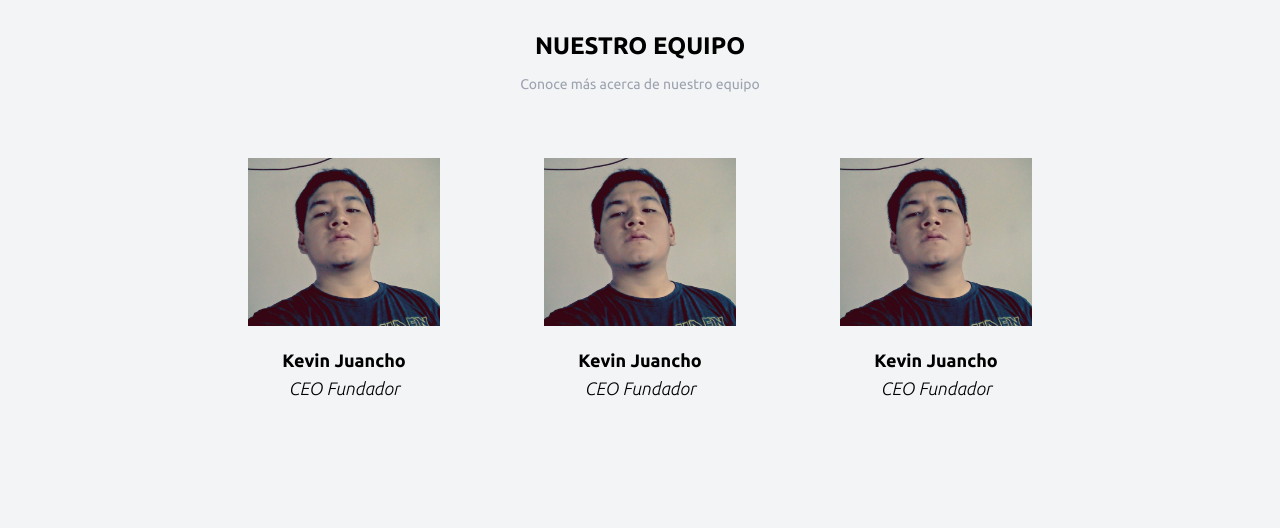
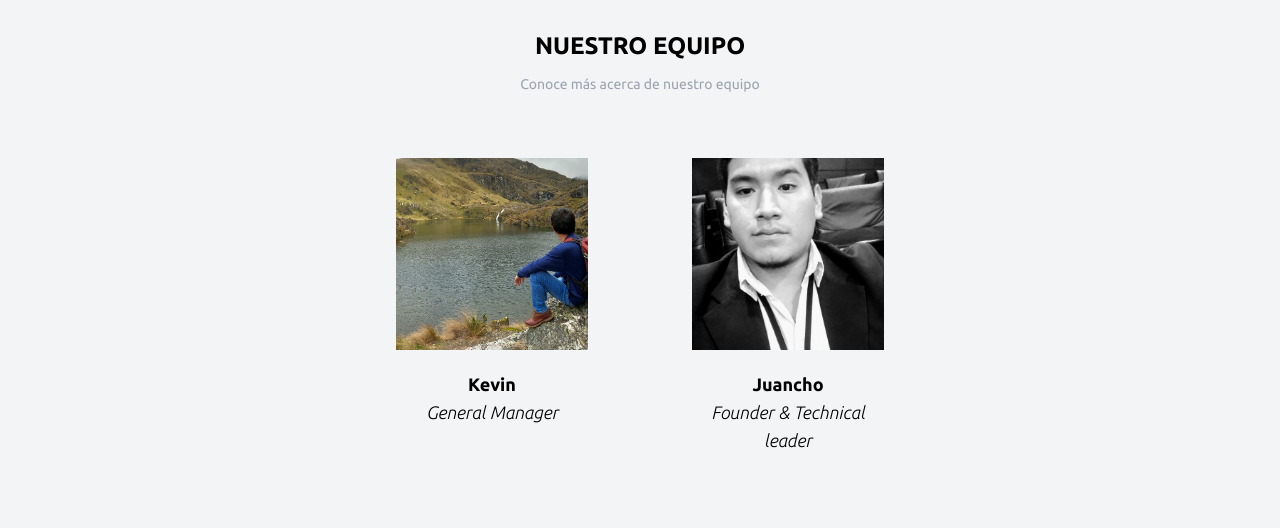
Before and after one commit to wasi-lat/tingotech, a Next.js app: page / in a window 1280 px wide. Shown: the part 5319-5847 px from the top of the page. Built offline with nearby package versions, Linux system fonts and the light colour scheme.

Commit message:
ADD: real photos

```diff
--- a/pages/index.js
+++ b/pages/index.js
@@ -521,52 +521,41 @@ export default function Home() {
               Conoce más acerca de nuestro equipo
             </p>
           </div>
-          <div className="flex flex-col md:flex-row items-center md:justify-center">
-            <div className="w-full md:w-1/5 mx-5 py-6 px-8">
-              <div className="block overflow-hidden">
+          <div className="flex flex-col md:flex-row items-center md:items-start md:justify-center">
+            <Link href="https://pe.linkedin.com/in/kevienfox">
+              <a title="Kevin" target="_blank" rel="noopener noreferrer" className="w-full md:w-1/5 mx-5 py-6 px-8">
+                <div className="block overflow-hidden h-48 w-48 hover:shadow-xl">
                   <img
                     className="object-contain w-full h-full"
-                  src="/img/juancho.png"
-                  alt="Juanco"
+                    src="/img/kevin.jpg"
+                    alt="kevin"
                   />
                 </div>
                 <p className="font-bold text-lg text-center mt-5">
-                Kevin Juancho
+                  Kevin
                 </p>
                 <p className="font-light text-lg italic text-center">
-                CEO Fundador
+                  General Manager
                 </p>
-            </div>
-            <div className="w-full md:w-1/5 mx-5 py-6 px-8">
-              <div className="block overflow-hidden">
+              </a>
+            </Link>
+            <Link href="https://www.linkedin.com/in/paulotijero">
+              <a title="Juan" target="_blank" rel="noopener noreferrer" className="w-full md:w-1/5 mx-5 py-6 px-8">
+                <div className="block overflow-hidden h-48 w-48 hover:shadow-xl">
                   <img
-                  className="object-contain w-full h-full"
-                  src="/img/juancho.png"
-                  alt="Juanco"
+                    className="object-cover w-full h-full"
+                    src="/img/juan.jpg"
+                    alt="Juan"
                   />
                 </div>
                 <p className="font-bold text-lg text-center mt-5">
-                Kevin Juancho
+                  Juancho
                 </p>
                 <p className="font-light text-lg italic text-center">
-                CEO Fundador
+                  Founder & Technical leader
                 </p>
-            </div>
-            <div className="w-full md:w-1/5 mx-5 py-6 px-8">
-              <div className="block overflow-hidden">
-                <img
-                  className="object-contain w-full h-full"
-                  src="/img/juancho.png"
-                  alt="Juanco"
-                />
-              </div>
-              <p className="font-bold text-lg text-center mt-5">
-                Kevin Juancho
-              </p>
-              <p className="font-light text-lg italic text-center">
-                CEO Fundador
-              </p>
-            </div>
+              </a>
+            </Link>
           </div>
         </section>
 
```
Also changed, not shown: public/img/juan.jpg (added), public/img/kevin.jpg (added). Lines whose indentation alone changed are shown as unchanged.
